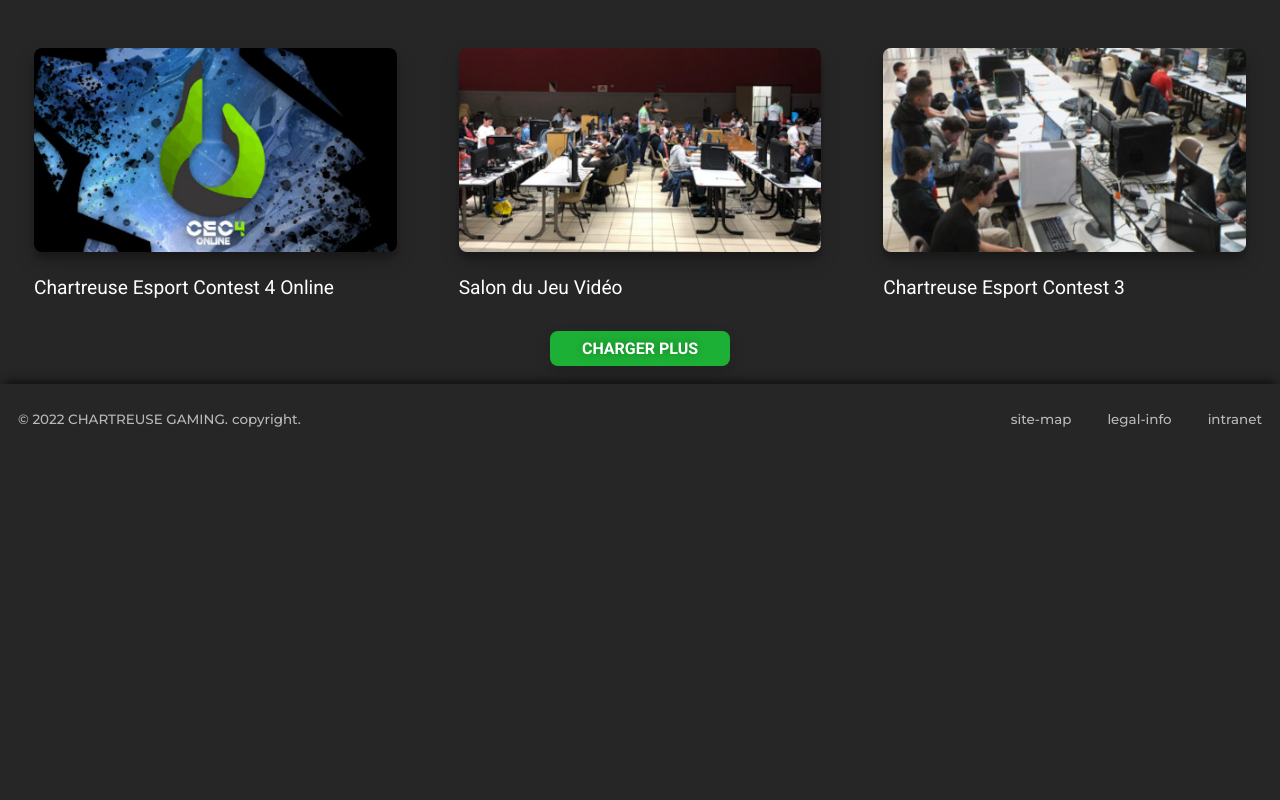
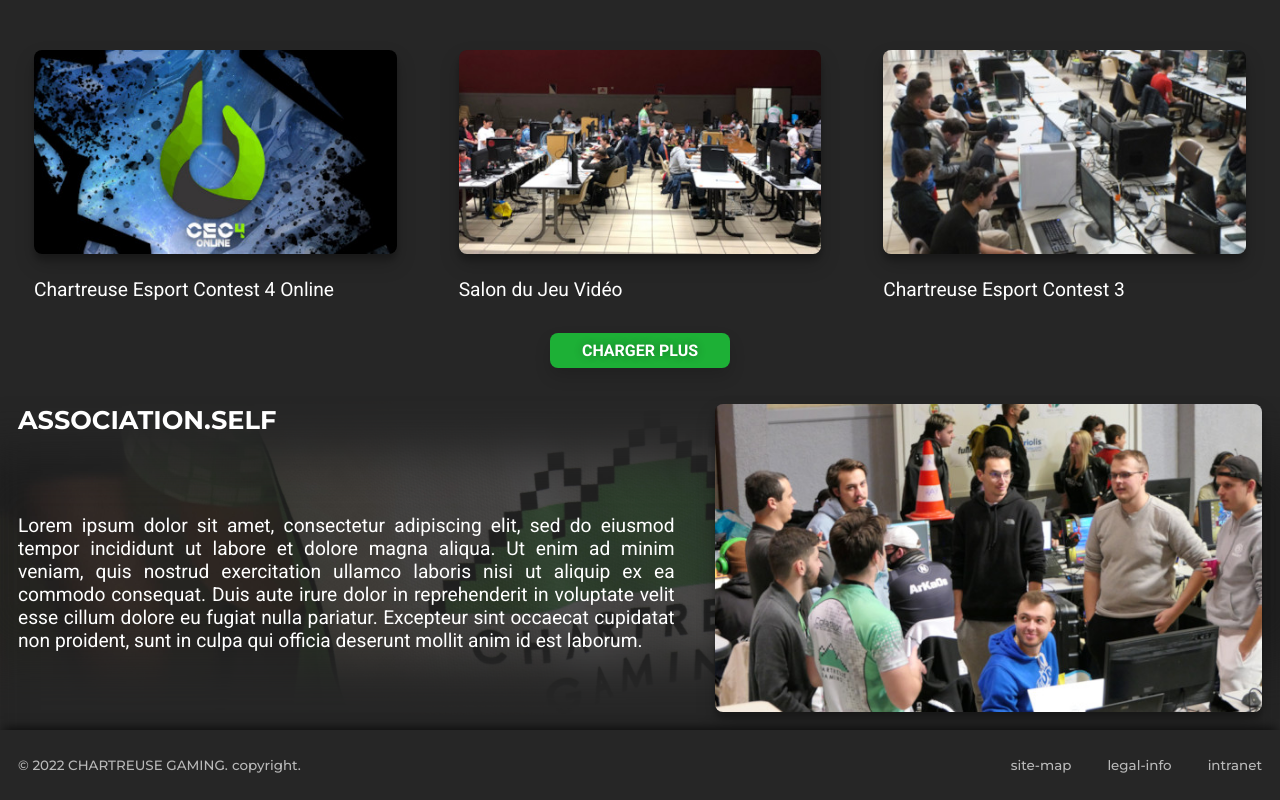
Before and after one commit to Alpes-Esport/Website, a Vue app: page / in a window 1280 px wide. Shown: the part 434-1234 px from the top of the page. Before the commit the page ends 888 px from the top, so only its background shows below. Built offline with nearby package versions, Linux system fonts and the light colour scheme.

Commit message:
Add association section

```diff
--- a/src/views/Home.vue
+++ b/src/views/Home.vue
@@ -82,6 +82,32 @@
       </section>
       <router-link to="/" class="btn">Charger plus</router-link>
     </article>
+
+    <article id="association">
+      <img
+        src="@/assets/img/Tshirt.jpg"
+        :alt="$t('association.t-shirt') + '.'"
+      />
+      <i></i>
+      <section class="content">
+        <h2>{{ $t("association.self", 2) }}</h2>
+        <div>
+          <p>
+            Lorem ipsum dolor sit amet, consectetur adipiscing elit, sed do
+            eiusmod tempor incididunt ut labore et dolore magna aliqua. Ut enim
+            ad minim veniam, quis nostrud exercitation ullamco laboris nisi ut
+            aliquip ex ea commodo consequat. Duis aute irure dolor in
+            reprehenderit in voluptate velit esse cillum dolore eu fugiat nulla
+            pariatur. Excepteur sint occaecat cupidatat non proident, sunt in
+            culpa qui officia deserunt mollit anim id est laborum.
+          </p>
+          <img
+            src="@/assets/img/Members.jpg"
+            :alt="$t('association.members') + '.'"
+          />
+        </div>
+      </section>
+    </article>
   </main>
 </template>
 
@@ -92,12 +118,15 @@ export default {
 </script>
 
 <style scoped lang="scss">
+@import "node_modules/compass-mixins/lib/compass/css3";
+
 main {
   margin-top: 90px;
 }
 
 #old-tournaments {
   h2 {
+    font-size: 1.6em;
     margin-bottom: 16px;
     font-family: var(--title-font);
     text-transform: uppercase;
@@ -170,4 +199,55 @@ main {
     }
   }
 }
+
+#association {
+  position: relative;
+
+  & > img {
+    filter: opacity(0.25);
+    z-index: -2;
+    position: absolute;
+    width: 100%;
+    max-height: 100%;
+    object-fit: cover;
+    object-position: center bottom;
+  }
+
+  & > i {
+    @include box-shadow(
+      inset 0 100px 50px -30px rgb(38, 38, 38),
+      inset 0 -100px 50px -30px rgb(38, 38, 38)
+    );
+    z-index: -1;
+    position: absolute;
+    width: 100%;
+    height: 100%;
+  }
+
+  h2 {
+    font-size: 1.6em;
+    position: absolute;
+    font-family: var(--title-font);
+    text-transform: uppercase;
+  }
+
+  section div {
+    display: flex;
+    align-items: center;
+    gap: 40px;
+
+    p {
+      margin-top: 50px;
+      font-size: 1.2em;
+      text-align: justify;
+    }
+
+    img {
+      width: 44%;
+      aspect-ratio: 16/9;
+      border-radius: 8px;
+      box-shadow: 0 10px 20px rgb(0 0 0 / 19%), 0 6px 6px rgb(0 0 0 / 23%);
+    }
+  }
+}
 </style>
```
Also changed, not shown: src/assets/img/Members.jpg (added), src/assets/img/Tshirt.jpg (added).
